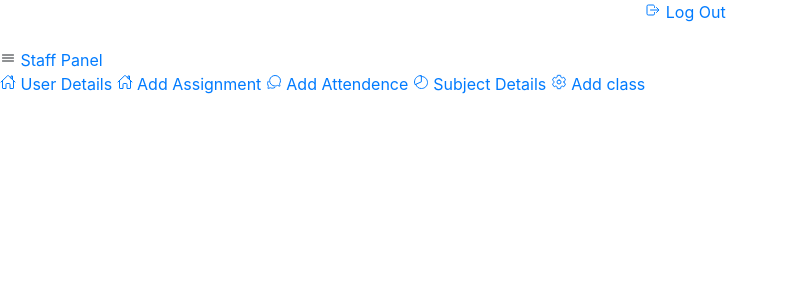
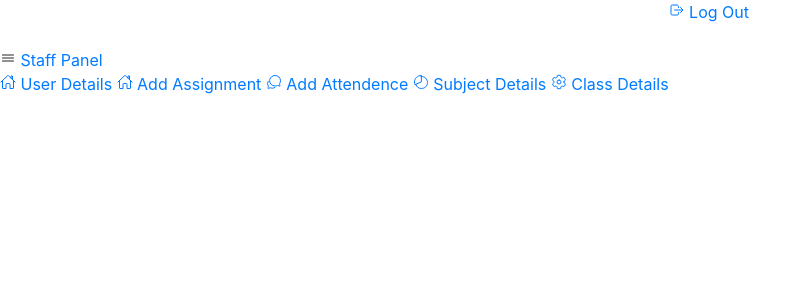
Before and after one commit to Aagam41/MySchoolPriv, a Django app: template MySchoolSource/templates/user/staff_sidebar.html in a window 1280 px wide. Shown: the top 300 px of the page, without its empty margins (0-811 px from the left). Run offline with Django 3.2, Linux system fonts and the light colour scheme; the template is opened without the code that fills it, so the values that code supplies are empty; parts of the project's set-up code (start-up, migrations or seed data) failed here and were passed over; some libraries are stand-ins or nearby versions.

Commit message:
Update staff_sidebar.html

```diff
--- a/MySchoolSource/templates/user/staff_sidebar.html
+++ b/MySchoolSource/templates/user/staff_sidebar.html
@@ -70,9 +70,9 @@
                                 <a href="#" class="collapse__sublink">Members</a>
                             </ul>
                         </div>
-                        <a href="#" class="nav__link">
+                        <a href="/class_detail" class="nav__link">
                             <ion-icon name="settings-outline" class="nav__icon"></ion-icon>
-                            <span class="nav__name">Add class</span>
+                            <span class="nav__name">Class Details</span>
                         </a>
                     </div>
                 </div>
```
